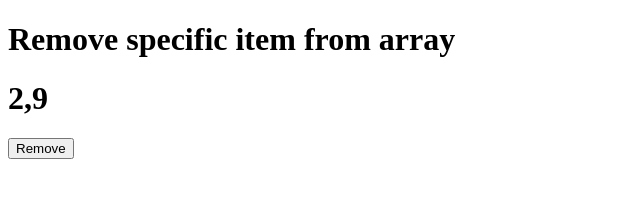
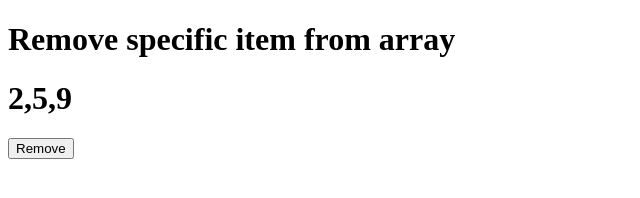
Before and after one commit to jprateek07/javascript-programs, a plain HTML site: page program-9.html in a window 1280 px wide. Both pictures are taken after a click on the button "Remove". Shown: the full height of the page, 0-640 px from the left. Drawn offline with Linux system fonts and the light colour scheme.

Commit message:
Remove Specific Item From an Array

```diff
--- a/program-9.html
+++ b/program-9.html
@@ -13,10 +13,13 @@
         const array = [2, 5, 9];
         document.getElementById("demo").innerHTML=array
         function  removeItem(){
-            const index = array.indexOf(5);
+            const index = array.indexOf(4);
             if (index > -1) {
             array.splice(index, 1);
             document.getElementById("demo").innerHTML=array
+            }
+            else{
+                alert('element not found')
             }
         }
 
```
